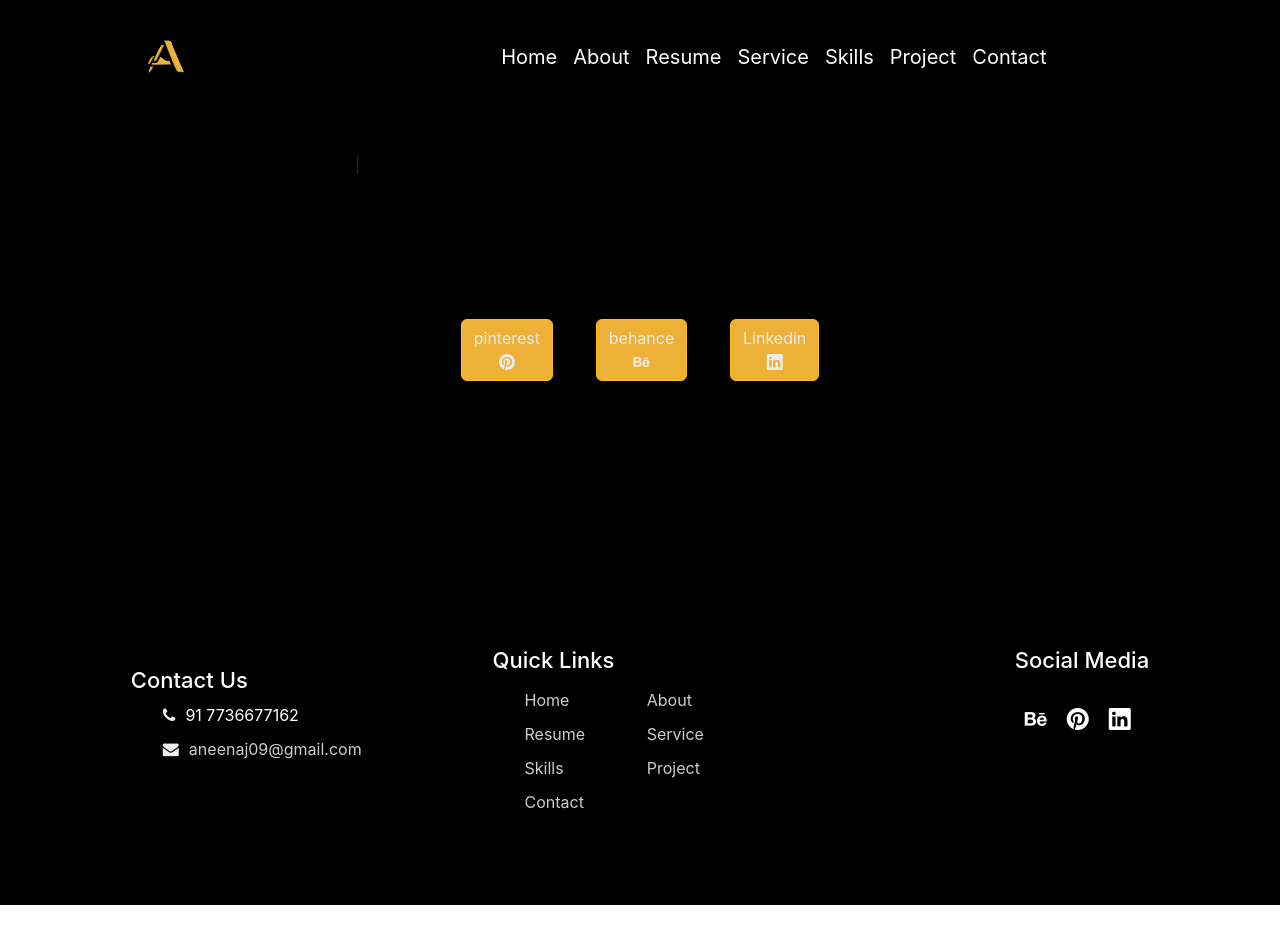
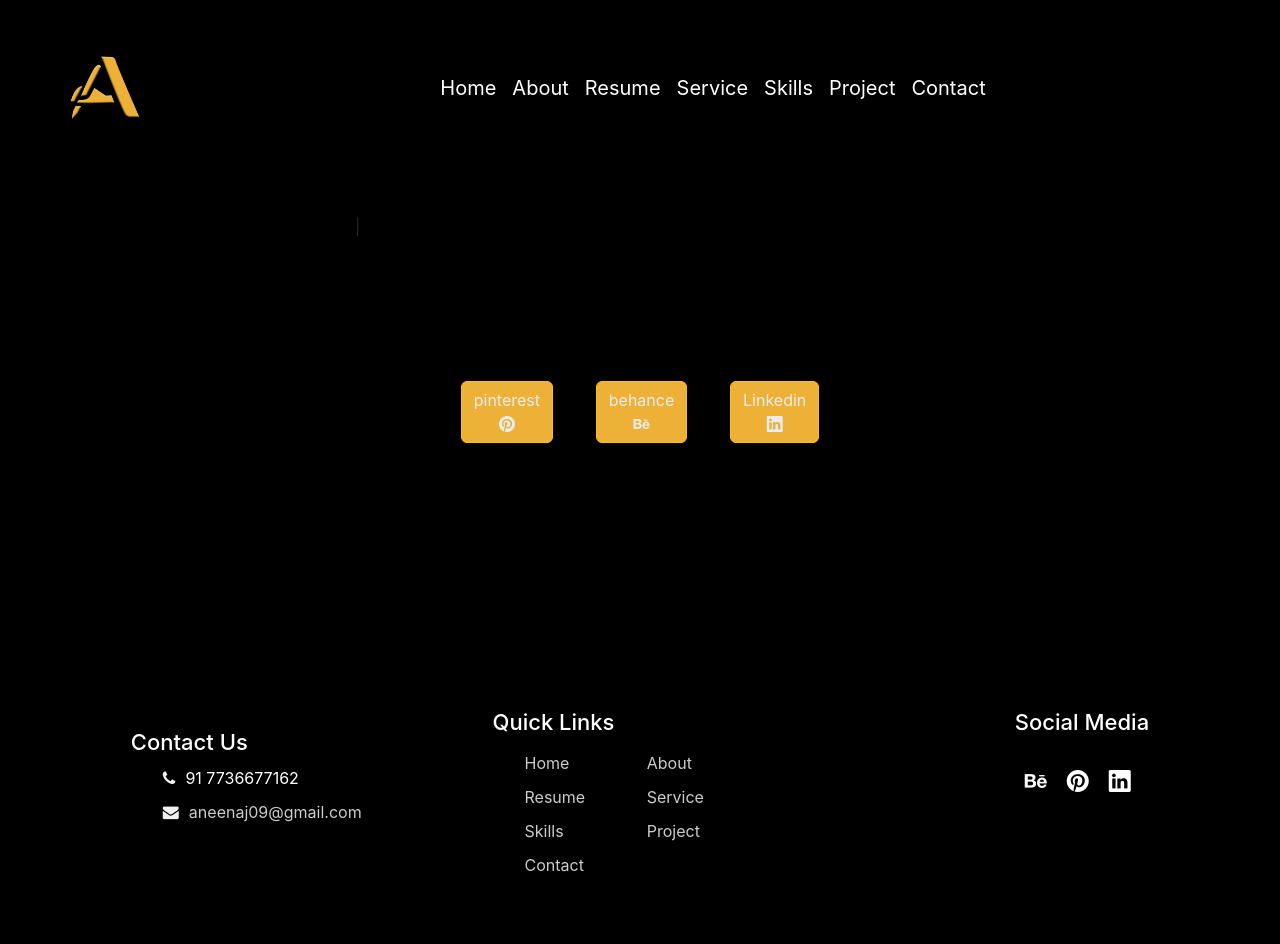
Before and after one commit to Suraj24061998/aneena, a React (Create React App) app in the folder profile/: page /contact in a window 1280 px wide. Shown: the top 944 px of the page. Before the commit the page ends 905 px from the top, so only its background shows below. Built offline with nearby package versions, Linux system fonts and the light colour scheme.

Commit message:
icon change

```diff
--- a/profile/src/Components/Navbar/Nav.css
+++ b/profile/src/Components/Navbar/Nav.css
@@ -137,7 +137,7 @@ a.navbar-brand img{
 }
 
 .navbar-brand img {
-  width: 120px;
+  width: 130px;
 }
 
 .navbar-toggler {
--- a/profile/src/Components/Navbar/Nav.jsx
+++ b/profile/src/Components/Navbar/Nav.jsx
@@ -25,7 +25,10 @@ function Nav() {
       <div className="container">
         <div className="row">
         <nav className="navbar navbar-expand-lg navbar-dark ftco_navbar ftco-navbar-light site-navbar-target" id="ftco-navbar">
-        <Link className="navbar-brand" to="/"><img src={logo} alt="Logo" /></Link>
+        {/* <Link className="navbar-brand" to="/"><img src={logo} alt="Logo"/></Link> */}
+        <div className="navbar-brand">
+          <img src={logo} alt="" className='logo-img'/>
+        </div>
         <button className="navbar-toggler" type="button" onClick={toggleNav}>
           <span className="navbar-toggler-icon"></span>
         </button>
```
